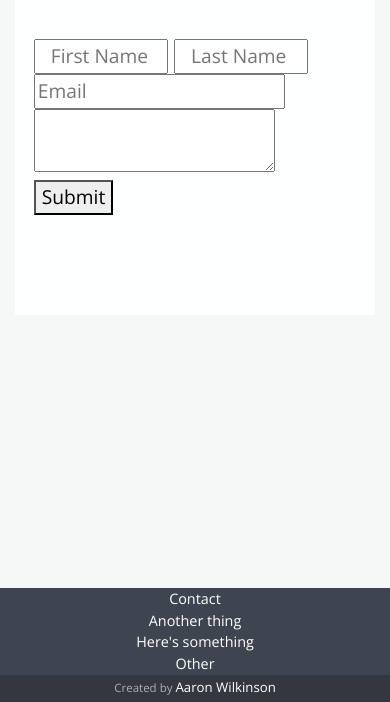
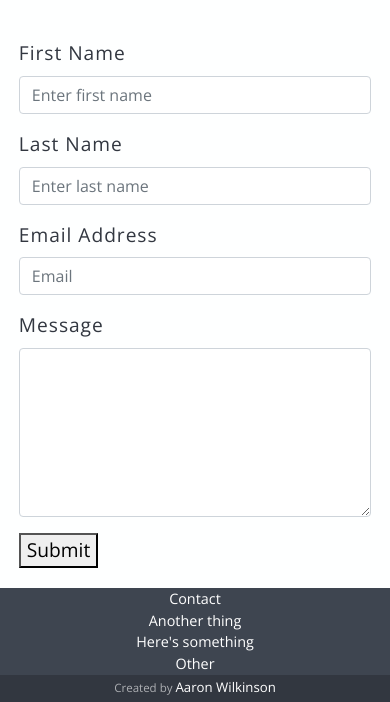
Before and after one commit to aaronkyl/digitalcrafts-tornado-exercise, a Django app: template myapp/templates/contact.html in a window 390 px wide. Shown: the part 142-844 px from the top of the page. Run offline with Django 3.2, Linux system fonts and the light colour scheme; the template is opened without the code that fills it, so the values that code supplies are empty; some libraries are stand-ins or nearby versions.

Commit message:
editing form and styling on small screens

```diff
--- a/myapp/templates/base.html
+++ b/myapp/templates/base.html
@@ -27,17 +27,17 @@
                 </div>
             </nav>
         </header>
-        <div class="container-fluid">
-            <div class="content">
+        <div class="container-fluid content">
+            <!--<div class="content">-->
                 {% block main %}{% endblock %}
-            </div>
+            <!--</div>-->
         </div>
         <div id="footer-main">
             <div class="container-fluid">
                 <div class="row justify-content-center">
                     <div class="col-md-3">
                         <ul>
-                            <li>Contact</li>
+                            <li><a href="/contact">Contact</a></li>
                             <li>Another thing</li>
                         </ul>
                     </div>
--- a/myapp/templates/contact.html
+++ b/myapp/templates/contact.html
@@ -16,10 +16,28 @@ Contact
             </div>
         </div>
         <form action="contact" method="post">
-            <input class="col-5" name="firstname" type="text" placeholder="First Name" required>
-            <input class="col-5" name="lastname" type="text" placeholder="Last Name" required>
-            <input name="email" type="email" placeholder="Email" required>
-            <textarea name="message" required></textarea>
+            <div class="form-row">
+                <div class="form-group col-md-6">
+                    <label for="firstname">First Name</label>
+                    <input class="form-control" id="firstname" name="firstname" type="text" placeholder="Enter first name" required>
+                </div>
+                <div class="form-group col-md-6">
+                    <label for"lastname">Last Name</label>
+                    <input class="form-control" id="lastname" name="lastname" type="text" placeholder="Enter last name" required>
+                </div>
+            </div>
+            <div class="form-row">
+                <div class="form-group col-12">
+                    <label for="email">Email Address</label>
+                    <input class="form-control" id="email" name="email" type="email" placeholder="Email" required>
+                </div>
+            </div>
+            <div class="form-row">
+                <div class="form-group col-12">
+                    <label for="message">Message</label>
+                    <textarea class="form-control" id="message" name="message" required></textarea>
+                </div>
+            </div>
             <button type="submit">Submit</button>
         </form>
     </div>
--- a/static/css/style.css
+++ b/static/css/style.css
@@ -23,6 +23,10 @@ header {
     outline: 1px dashed white;
     outline-offset: -10px;
     padding: 10px;
+}
+
+.bootstrap-override {
+    height: 100%;
 }
 
 .bootstrap-override .navbar-nav a:not(:last-child) {
@@ -65,13 +69,13 @@ header {
     margin-top: -2em;
 }
 
-.content {
+.bootstrap-override .content {
     padding-top: 2em;
     padding-left: 4em;
     padding-right: 4em;
     padding-bottom: 100px;
     max-width: 80%;
-    margin: auto;
+    margin: 0 auto;
     background-color: #FEFFFF;
     border-right: 10px solid lightgrey;
     border-left: 10px solid lightgrey;
@@ -204,6 +208,19 @@ https://stackoverflow.com/questions/19638151/css-opacity-affecting-sibling-image
     font-family: 'Raleway', sans-serif;
 }
 
+.contact {
+    height: 100%;
+}
+
+.contact .message {
+    text-align: center;
+}
+
+.contact textarea {
+    width: 100%;
+    min-height: 20vh;
+}
+
 #footer-main {
     /* footer sticking to bottom solution from https://stackoverflow.com/questions/34796085/how-to-stick-footer-to-bottom-not-fixed-even-with-scrolling */
     text-align: center;
@@ -217,6 +234,15 @@ https://stackoverflow.com/questions/19638151/css-opacity-affecting-sibling-image
     color: white;
     font-size: .75em;
     font-weight: 100;
+}
+
+#footer-main a {
+    color: white;
+    text-decoration: none;
+}
+
+#footer-main a:hover {
+    color: #FF3547;
 }
 
 #footer-main ul {
@@ -271,8 +297,8 @@ https://stackoverflow.com/questions/19638151/css-opacity-affecting-sibling-image
         border: none;
     }
 
-    .content {
-        max-width: 100%;
+    .bootstrap-override .content {
+        min-width: 100%;
         border: none;
         padding-left: .2em;
         padding-right: .2em;
```
Also changed, not shown: app.py (+4 -3 lines).
